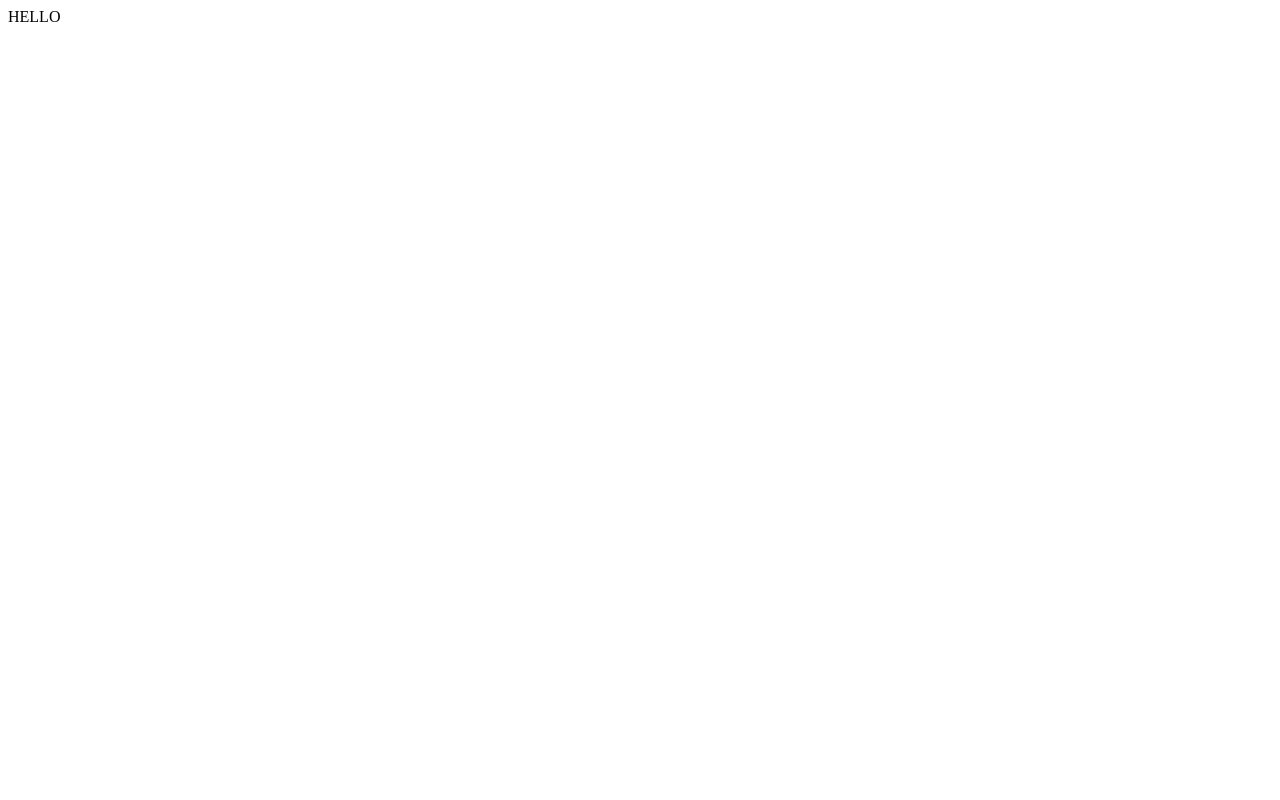
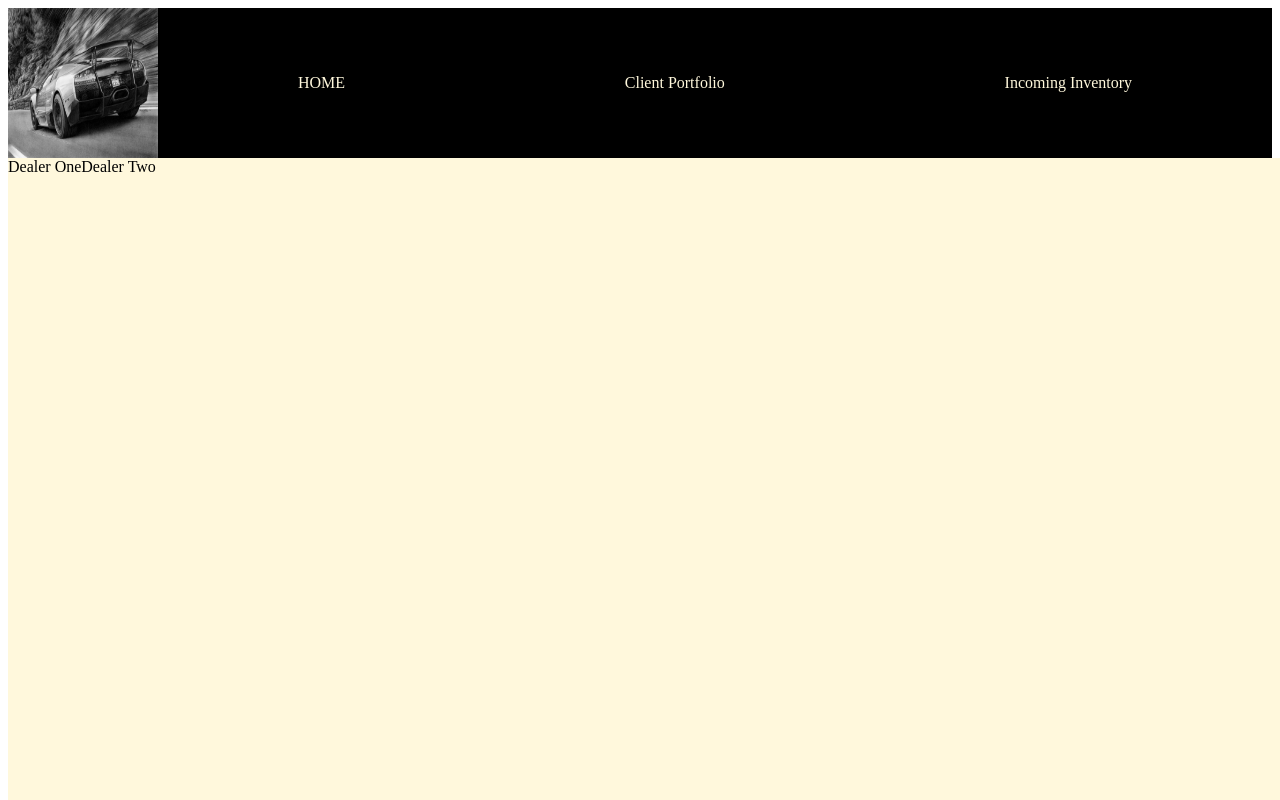
Before and after one commit to hpichardo1/dealers_choice_react3, a React app: page / in a window 1280 px wide. Shown: the top 800 px of the page. Built offline with nearby package versions, Linux system fonts and the light colour scheme.

Commit message:
frontend-working-display

```diff
--- a/public/index.html
+++ b/public/index.html
@@ -4,7 +4,7 @@
   <head>
     <title>Dealers React</title>
     <link href="style.css" type="text/css" rel="stylesheet" />
-    <script src="./dist/main..js" defer></script>
+    <script src="main.js" defer></script>
    </head>
 
   <body>
--- a/public/style.css
+++ b/public/style.css
@@ -0,0 +1,25 @@
+/*   NAVBAR */
+#navbar {
+  display: flex;
+  align-items: center;
+  background-color: black;
+  color: cornsilk;
+}
+#navlinks {
+  display: flex;
+  flex-grow: 2;
+  justify-content: space-around
+}
+
+#logo {
+  width: 150px;
+  height: 150px;
+}
+
+/*   CONTAINER */
+
+#container {
+  width: 100vw;
+  height: 100vh;
+  background-color: cornsilk;
+}
--- /dev/null
+++ b/src/Container.js
@@ -0,0 +1,15 @@
+import React from 'react'
+
+const Container = () =>{
+  return (
+    <div id='container'>
+      <div>
+     <a>Dealer One</a>
+     <a>Dealer Two</a>
+      </div>
+
+    </div>
+  )
+}
+
+export default Container
--- a/src/Header.js
+++ b/src/Header.js
@@ -1,10 +1,15 @@
 import React from 'react'
 
-const Header = () =>{
-  render(
-    <div>
-      <div>Home</div>
-    </div>
+const Header = () => {
+  return (
+    <div id='navbar'>
+      <img src="car logo.jpeg" id="logo"></img>
+      <section id='navlinks'>
+          <a> HOME </a>
+          <a>Client Portfolio</a>
+          <a>Incoming Inventory</a>
+      </section>
+      </div>
   )
 }
 
--- a/src/index.js
+++ b/src/index.js
@@ -2,6 +2,7 @@ import React, {Component} from 'react'
 import ReactDOM from 'react-dom'
 import axios from 'axios'
 import Header from './Header'
+import Container from './Container'
 
 
 
@@ -17,7 +18,8 @@ class Main extends Component {
   render(){
     return (
       <div id='main'>
-        HELLO
+        <Header />
+        <Container />
       </div>
     )
   }
--- a/webpack.config.js
+++ b/webpack.config.js
@@ -1,5 +1,8 @@
+const path =require('path')
+
+
 module.exports = {
-  entry: ['./src/index.js'],
+  entry: path.join(__dirname, './src/index.js'),
   mode: 'development',
   module: {
     rules: [
```
Also changed, not shown: 1 other file.
